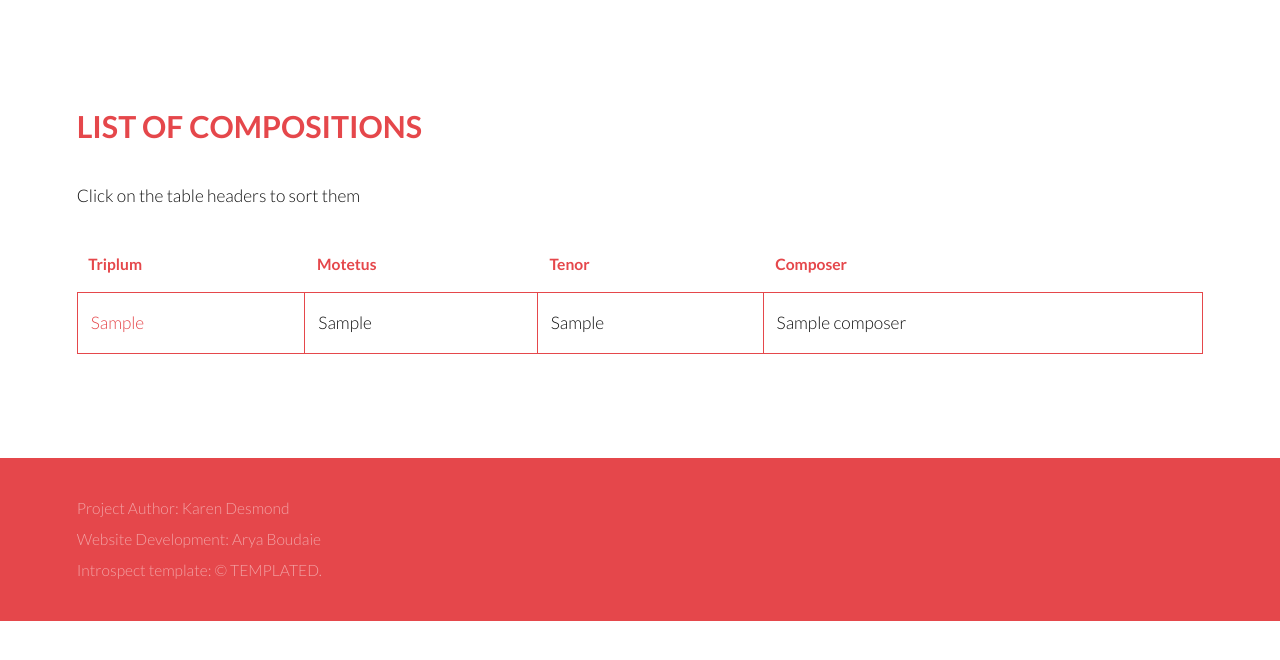
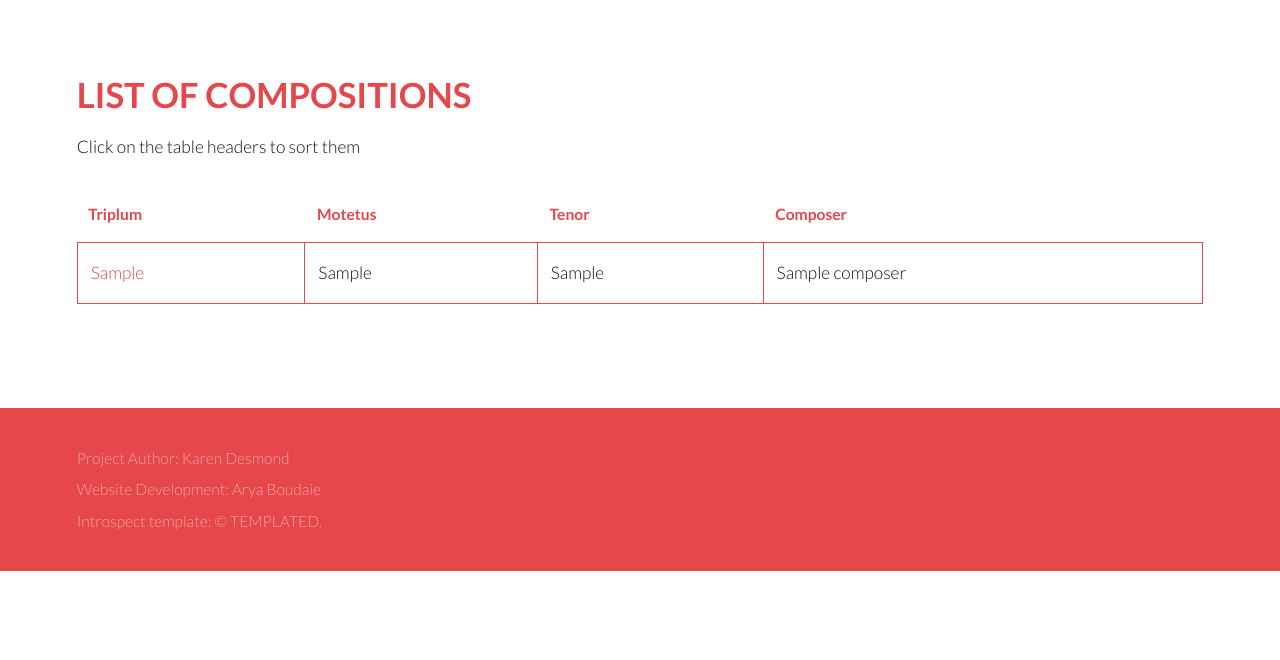
Before and after one commit to misingnoglic/measuring_polyphony_django, a Django app: a page that uses templates/base.html in a window 1280 px wide. Shown: the part 87-747 px from the top of the page. Run offline with Django 3.2, Linux system fonts and the light colour scheme; tables that the repository leaves empty hold one stand-in row (values such as "Sample post"); parts of the project's set-up code (start-up, migrations or seed data) failed here and were passed over; some libraries are stand-ins or nearby versions.

Commit message:
Small formatting changes

```diff
--- a/templates/base.html
+++ b/templates/base.html
@@ -1,4 +1,5 @@
 {% load static %}
+
 <!DOCTYPE HTML>
 <!--
 	Introspect by TEMPLATED
@@ -12,6 +13,7 @@
 		<meta name="viewport" content="width=device-width, initial-scale=1, user-scalable=no" />
 		<link rel="stylesheet" href="{% static "introspect/assets/css/main.css" %}" />
         {% block head %}{% endblock %}
+        <link rel="shortcut icon" type="image/png" href="{% static 'favicon.ico' %}"/>
 
 
 	</head>
@@ -57,8 +59,8 @@
 						</ul>
 					</form> -->
 					<div class="copyright">
-                        Project Author: Karen Desmond<br>
-                        Website Development: Arya Boudaie<br>
+                        Project Author: <a href="http://www.brandeis.edu/facultyguide/person.html?emplid=5549ea5590219e2fd526777523c96d99ba7d1908">Karen Desmond</a><br>
+                        Website Development: <a href="http://www.github.com/misingnoglic"> Arya Boudaie</a><br>
 						Introspect template: &copy; <a href="https://templated.co/">TEMPLATED</a>.
 					</div>
 				</div>
--- a/templates/viewer/composition_list.html
+++ b/templates/viewer/composition_list.html
@@ -5,8 +5,9 @@
 {% block content %}
     <section id="one">
     <div class="inner">
-    <header>
-        <h2>List of Compositions</h2>
+    <header class="major special">
+        <h1>List of Compositions</h1>
+
     </header>
     <p>Click on the table headers to sort them</p>
     </div>
--- a/viewer/static/introspect/assets/css/main.css
+++ b/viewer/static/introspect/assets/css/main.css
@@ -3579,7 +3579,7 @@
 	}
 
 	#one {
-		padding: 6em 0 4em 0;
+		padding: 4em 0 4em 0;
 	}
 
 		@media screen and (max-width: 980px) {
```
